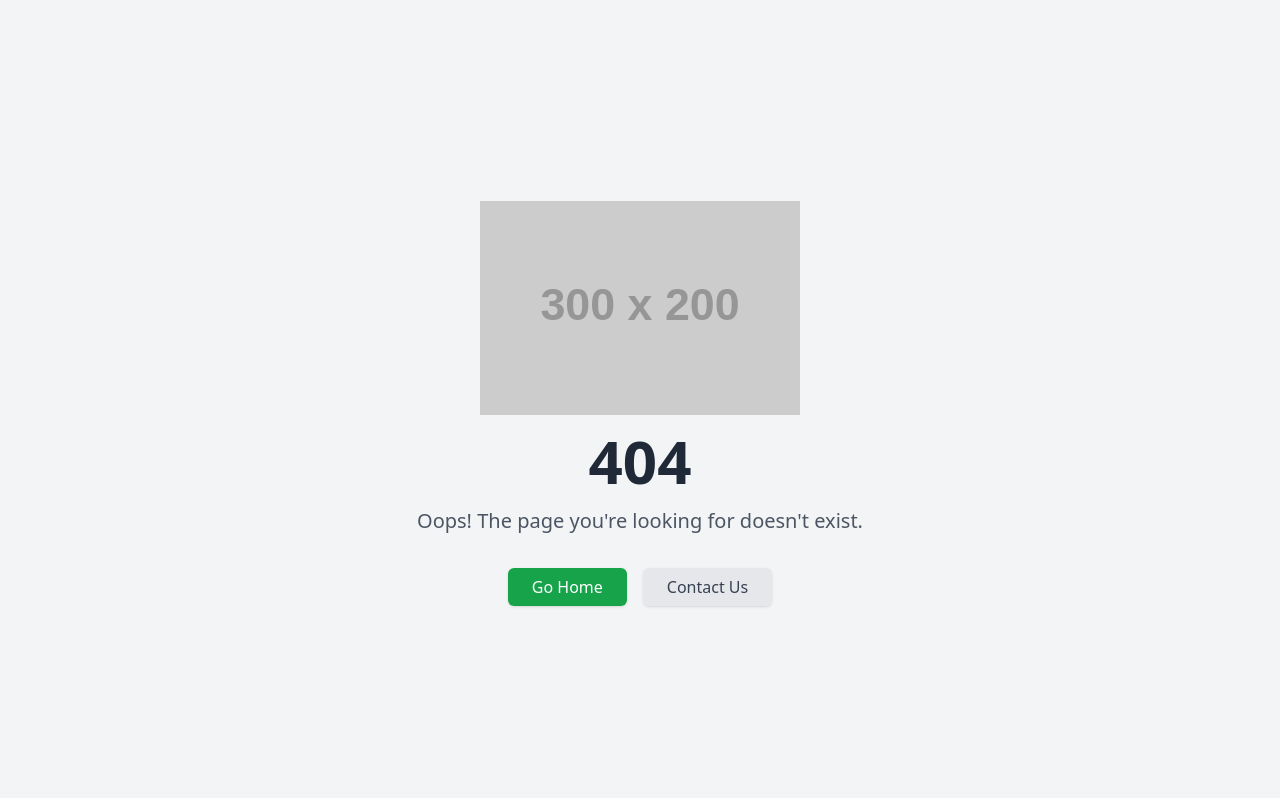
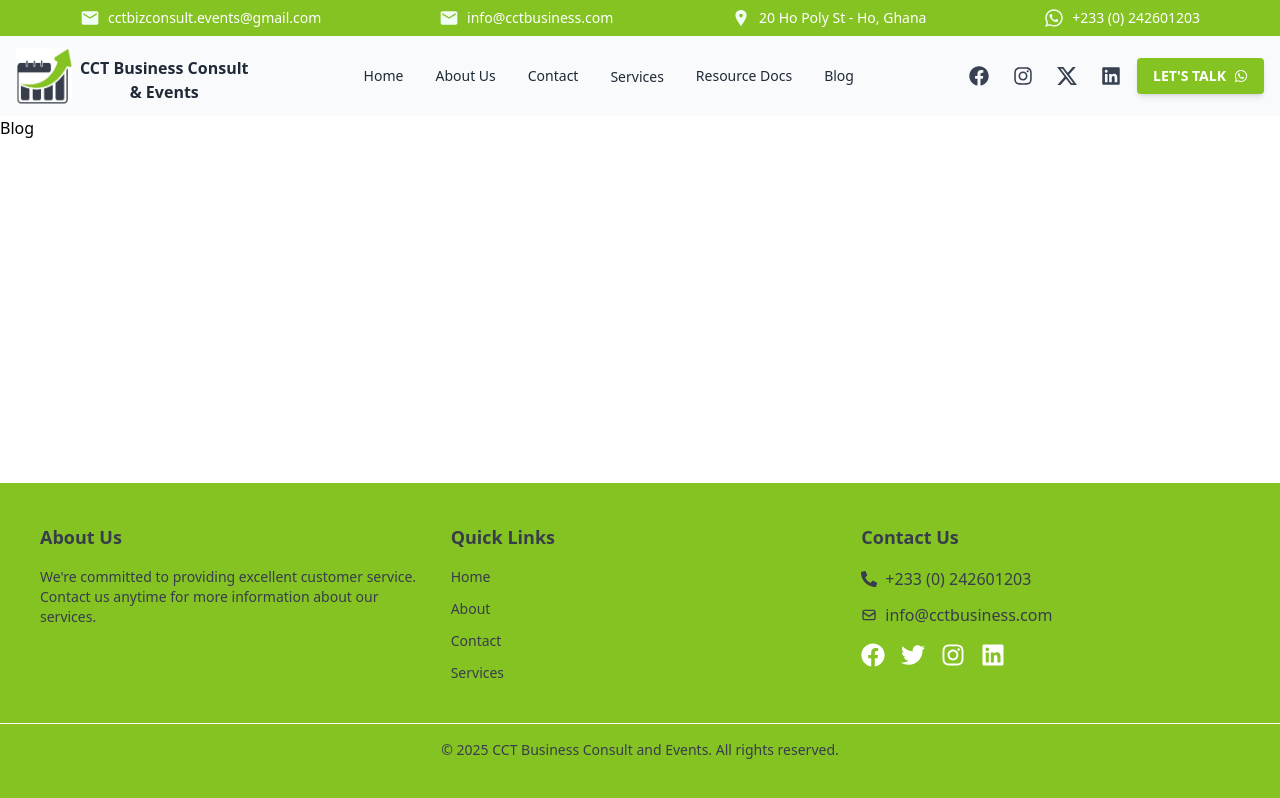
Before and after one commit to lifemac-afri/cctbizce, a React (Vite) app: page /blog in a window 1280 px wide. Before the commit this address had no page. Built offline with nearby package versions, Linux system fonts and the light colour scheme; the HTML template or start-up script is replaced by a standard one.

Commit message:
services

```diff
--- a/src/App.jsx
+++ b/src/App.jsx
@@ -2,6 +2,7 @@ import { RouterProvider, createBrowserRouter } from "react-router-dom";
 import "./App.css";
 import {
   About,
+  Blog,
   Contact,
   Home,
   NotFound,
@@ -37,6 +38,10 @@ function App() {
           path: "contact",
           element: <Contact />,
         },
+        {
+          path: "blog",
+          element: <Blog />,
+        },
       ],
     },
     {
--- /dev/null
+++ b/src/pages/Blog.jsx
@@ -0,0 +1,8 @@
+/* eslint-disable no-unused-vars */
+import React from "react";
+
+const Blog = () => {
+  return <div>Blog</div>;
+};
+
+export default Blog;
--- a/src/pages/index.js
+++ b/src/pages/index.js
@@ -1,8 +1,9 @@
 import About from "./About";
+import Blog from "./Blog";
 import Contact from "./Contact";
 import Home from "./Home";
 import NotFound from "./NotFound";
 import ServiceDetails from "./ServiceDetails";
 import Services from "./Services";
 
-export { Home, About, Services, ServiceDetails, Contact, NotFound };
+export { Home, About, Services, ServiceDetails, Contact, NotFound, Blog };
```
